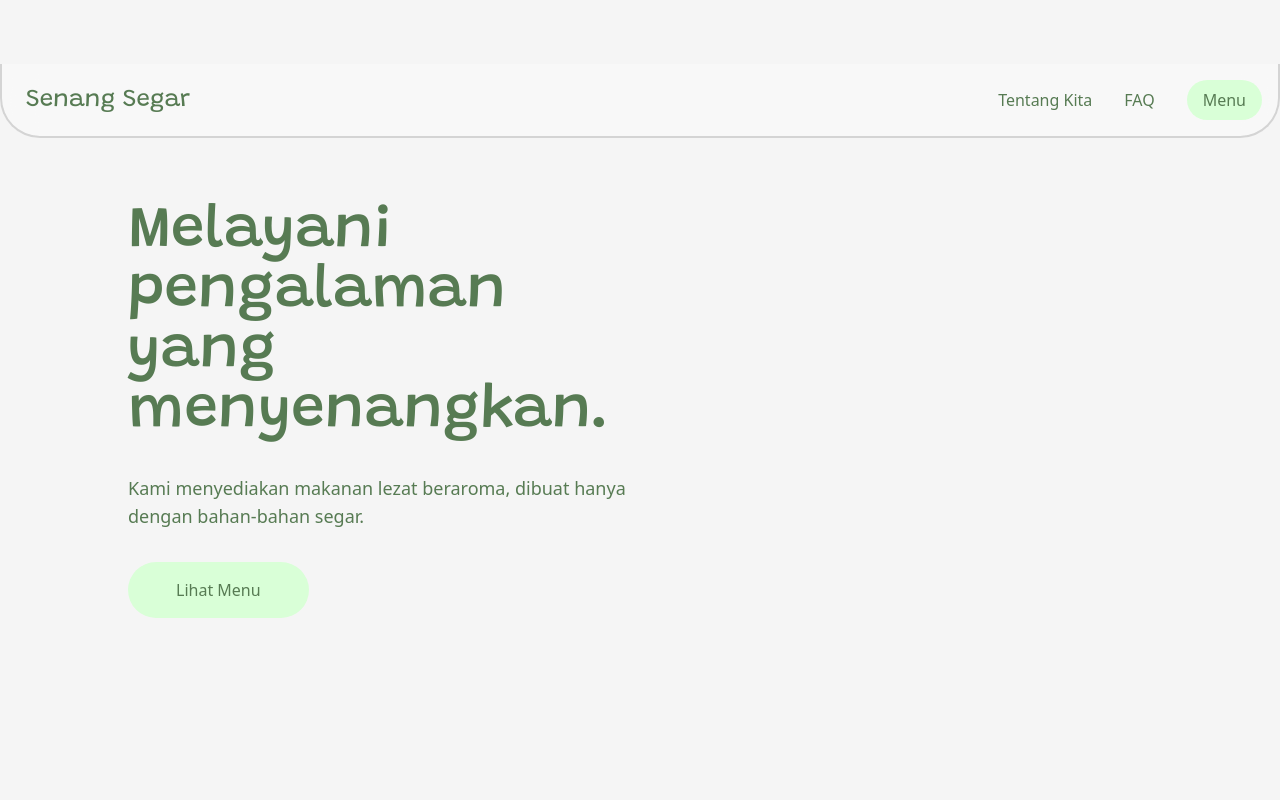
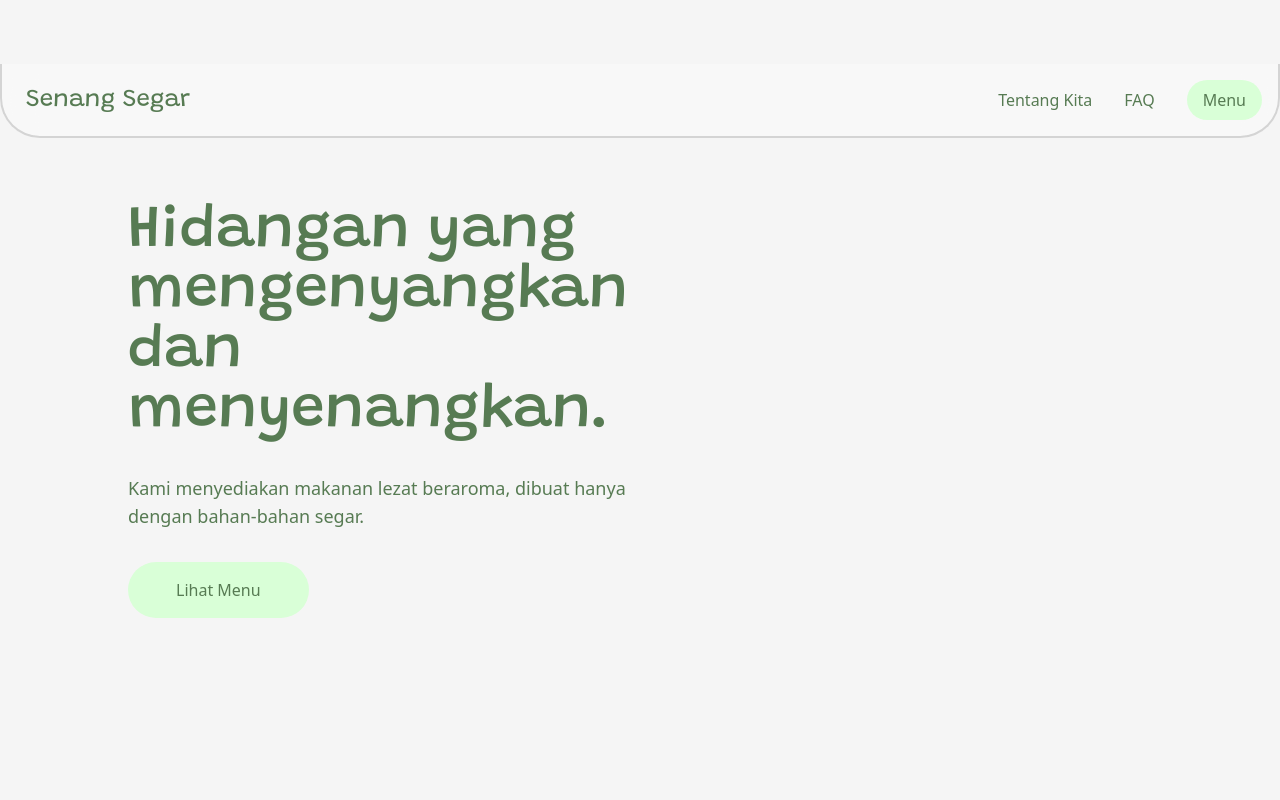
Before and after one commit to pnxl/senangsegar, a Nuxt app: page / in a window 1280 px wide. Shown: the top 800 px of the page. Built offline with nearby package versions, Linux system fonts and the light colour scheme.

Commit message:
chore: change slogan

```diff
--- a/pages/index.vue
+++ b/pages/index.vue
@@ -4,7 +4,7 @@
       <h1
         class="font-display text-3xl sm:text-4xl md:text-5xl lg:text-6xl font-medium w-1/2 dark:text-brand-light"
       >
-        Melayani pengalaman yang menyenangkan.
+        Hidangan yang mengenyangkan dan menyenangkan.
       </h1>
       <p class="text-lg w-1/2 dark:text-brand-dark">
         Kami menyediakan makanan lezat beraroma, dibuat hanya dengan bahan-bahan
```
